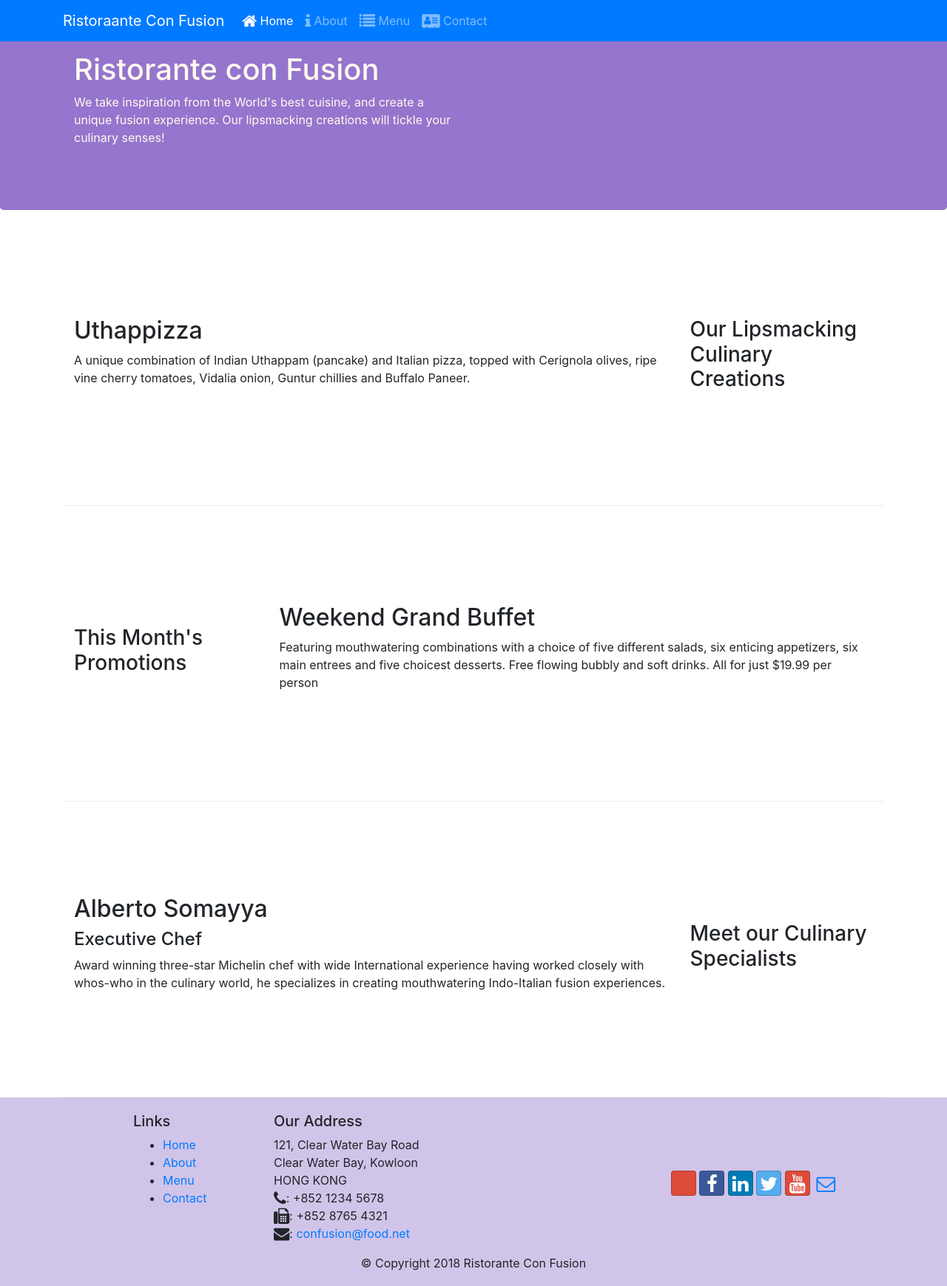
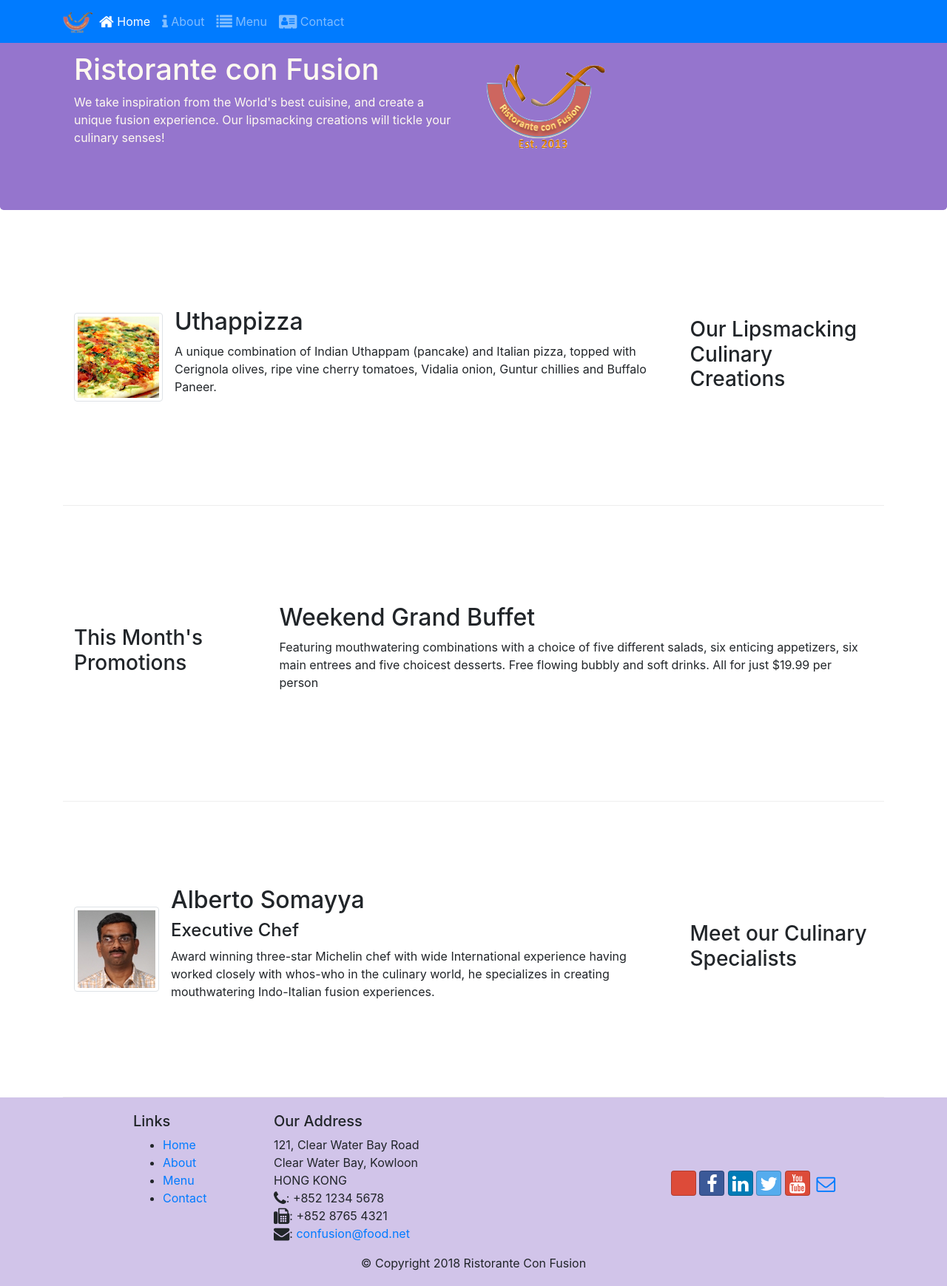
Before and after one commit to Nandasaikishor/Project-Restaurant, a website: page index.html in a window 1280 px wide. Shown: the whole page at 74% size. Drawn offline with nearby package versions, Linux system fonts and the light colour scheme; some icons are missing.

Commit message:
Images and Media

```diff
--- a/index.html
+++ b/index.html
@@ -24,7 +24,7 @@
             <button class="navbar-toggler" type="button" data-toggle="collapse" data-target="#Navbar">
                 <span class="navbar-toggler-icon"></span>
             </button>
-            <a class="navbar-brand " href="#">Ristoraante Con Fusion</a>
+            <a class="navbar-brand mr-auto" href="#"><img src="img/logo.png" height="30" width="41" /></a>
             <div class="collapse navbar-collapse" id="Navbar">
                 <ul class="navbar-nav mr-auto">
                     <li class="nav-item active"><a class="nav-link" href="#"><span class="fa fa-home fa-lg"></span> Home</a></li>
@@ -43,7 +43,8 @@
                     <h1>Ristorante con Fusion</h1>
                     <p>We take inspiration from the World's best cuisine, and create a unique fusion experience. Our lipsmacking creations will tickle your culinary senses!</p>
                 </div>
-                <div class="col-12 col-sm">
+                <div class="col-12 col-sm align-self-center">
+                <img src="img/logo.png" class="img-fluid" />
                 </div>
             </div>
         </div>
@@ -55,8 +56,15 @@
                 <h3>Our Lipsmacking Culinary Creations</h3>
             </div>
             <div class="col col-sm order-sm-first col-md">
-                <h2>Uthappizza</h2>
-                <p>A unique combination of Indian Uthappam (pancake) and Italian pizza, topped with Cerignola olives, ripe vine cherry tomatoes, Vidalia onion, Guntur chillies and Buffalo Paneer.</p>
+               <div class="media">
+                  <img class="d-flex mr-3 img-thumbnail align-self-center" src="img/uthappizza.png" alt="uthappizza" />
+                  <div class="media-body">
+                       <h2 class="mt-0">Uthappizza</h2>
+                <p class="d-none d-sm-block">A unique combination of Indian Uthappam (pancake) and Italian pizza, topped with Cerignola olives, ripe vine cherry tomatoes, Vidalia onion, Guntur chillies and Buffalo Paneer.</p>
+                  </div>
+
+               </div>
+
             </div>
         </div>
 
@@ -67,7 +75,7 @@
             </div>
             <div class="col col-sm col-md">
                 <h2>Weekend Grand Buffet</h2>
-                <p>Featuring mouthwatering combinations with a choice of five different salads, six enticing appetizers, six main entrees and five choicest desserts. Free flowing bubbly and soft drinks. All for just $19.99 per person </p>
+                <p class="d-none d-sm-block">Featuring mouthwatering combinations with a choice of five different salads, six enticing appetizers, six main entrees and five choicest desserts. Free flowing bubbly and soft drinks. All for just $19.99 per person </p>
             </div>
         </div>
 
@@ -76,9 +84,15 @@
                 <h3>Meet our Culinary Specialists</h3>
             </div>
             <div class="col col-sm order-sm-first col-md">
-                <h2>Alberto Somayya</h2>
+               <div class="media">
+                   <img  class="d-flex mr-3 img-thumbnail align-self-center" src="img/alberto.png" alt="alberto" />
+                   <div class="media-body">
+                       <h2>Alberto Somayya</h2>
                 <h4>Executive Chef</h4>
-                <p>Award winning three-star Michelin chef with wide International experience having worked closely with whos-who in the culinary world, he specializes in creating mouthwatering Indo-Italian fusion experiences. </p>
+                <p class="d-none d-sm-block">Award winning three-star Michelin chef with wide International experience having worked closely with whos-who in the culinary world, he specializes in creating mouthwatering Indo-Italian fusion experiences. </p>
+                   </div>
+               </div>
+
             </div>
         </div>
     </div>
```
Also changed, not shown: aboutus.html (+3 -2 lines), contactus.html (+3 -2 lines), img/alberto.png (added), img/buffet.png (added), img/logo.png (added), img/uthappizza.png (added), 1 other file.
